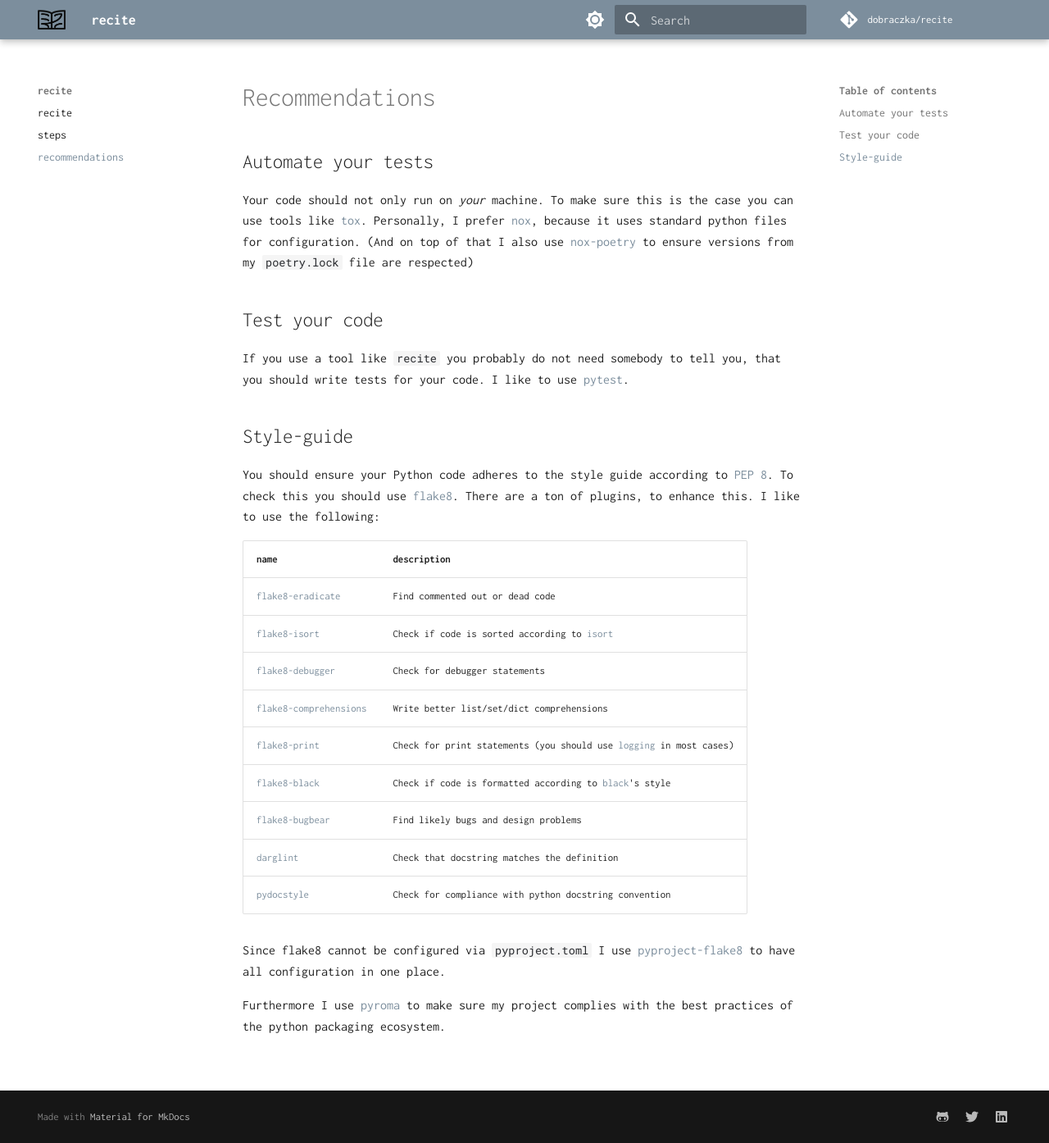
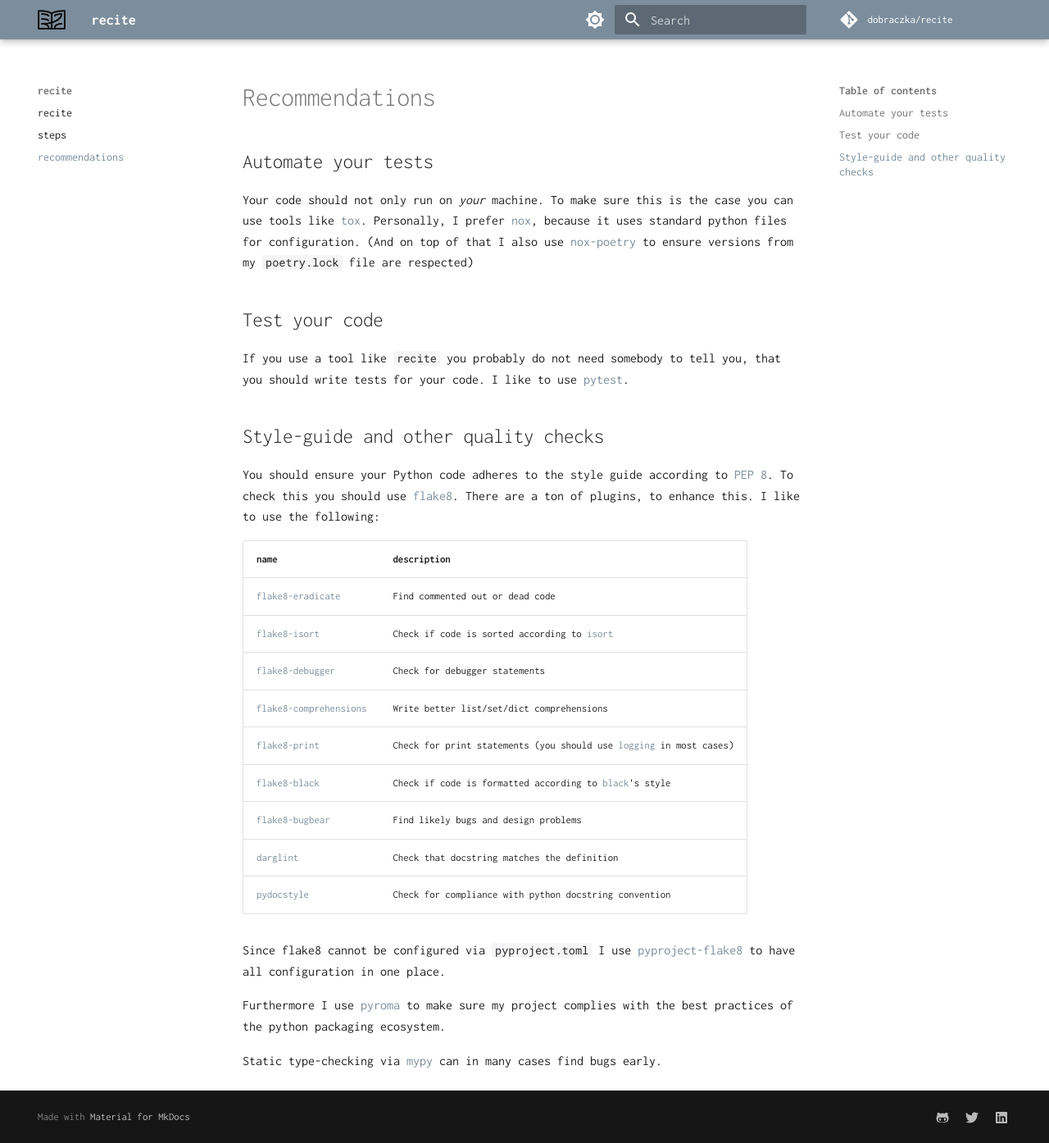
Before and after one commit to dobraczka/recite, an MkDocs documentation site: the page built from docs/recommendations.md, in a window 1280 px wide and 1394 px high. Shown: the whole window at 82% size. Built offline with MkDocs 1.6.1 and Material for MkDocs 9.7.7, drawn with Linux system fonts in a browser that asks for light colours; comment, search, counter and statistics services are not loaded.

```diff
--- a/docs/recommendations.md
+++ b/docs/recommendations.md
@@ -10,7 +10,7 @@ Personally, I prefer [nox](https://nox.thea.codes/en/stable/), because it uses s
 
 If you use a tool like `recite` you probably do not need somebody to tell you, that you should write tests for your code. I like to use [pytest](https://docs.pytest.org/en/6.2.x/index.html).
 
-## Style-guide
+## Style-guide and other quality checks
 
 You should ensure your Python code adheres to the style guide according to [PEP 8](https://pep8.org/). To check this you should use [flake8](https://flake8.pycqa.org/en/latest/index.html).
 There are a ton of plugins, to enhance this. I like to use the following:
@@ -30,3 +30,5 @@ name | description
 Since flake8 cannot be configured via `pyproject.toml` I use [pyproject-flake8](https://github.com/csachs/pyproject-flake8) to have all configuration in one place.
 
 Furthermore I use [pyroma](https://github.com/regebro/pyroma) to make sure my project complies with the best practices of the python packaging ecosystem.
+
+Static type-checking via [mypy](https://mypy.readthedocs.io/en/stable/index.html) can in many cases find bugs early.
```
Also changed, not shown: README.md (+6 -1 lines), docs/index.md (+1 -1 lines), pyproject.toml (+5 -11 lines), 1 other file.
